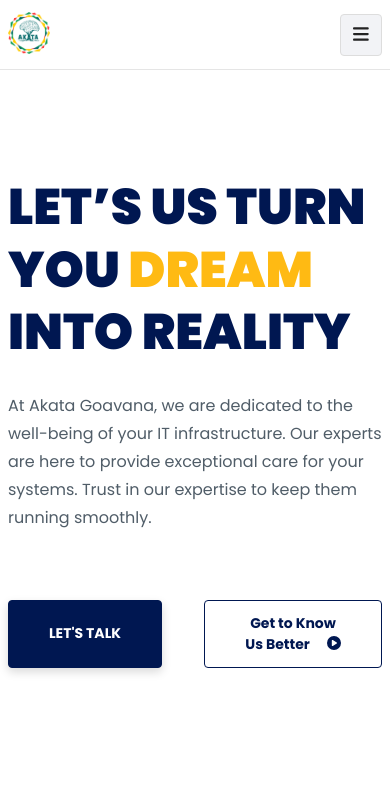
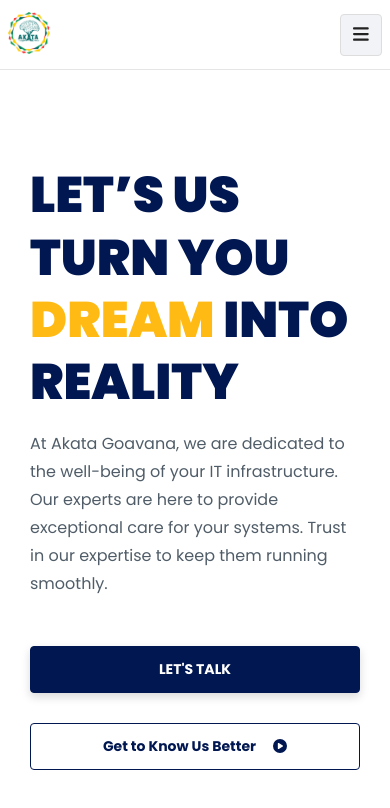
Before and after one commit to maxime-dot/website3, a Next.js app: page / in a window 390 px wide. Shown: the top 808 px of the page. Built offline with nearby package versions, Linux system fonts and the light colour scheme.

Commit message:
feat: add hero image   on  header

```diff
--- a/src/app/components/header/Header.tsx
+++ b/src/app/components/header/Header.tsx
@@ -1,5 +1,6 @@
 "use client";
 import React, { useState } from "react";
+import Image from "next/image";
 import "./header.scss";
 import Button from "../button/Button";
 import ModalLetsTalk from "../modal-lets-talk/ModalLetsTalk";
@@ -9,7 +10,7 @@ const Header: React.FC = () => {
   return (
     <header className="akata-header fill-view d-flex-space-between container">
       {isModalOpen && <ModalLetsTalk onClose={() => setIsModalOpen(false)} />}
-      <div className="header-content d-flex flex-col">
+      <div className="header-content d-flex flex-col w-100">
         <div className="content-text d-flex flex-col">
           <h1 className="akata-title-strong">
             lET’S US TURN YOU <span>DREAM</span> INTO REALITY
@@ -30,6 +31,16 @@ const Header: React.FC = () => {
           <ButtonOutlineIconified title="Get to Know Us Better" />
         </div>
       </div>
+      <div className="header-hero d-flex-center w-100">
+        <Image
+          src={"/images/maki.svg"}
+          alt="Akata goavana, hero image"
+          className="hero-image"
+          width={100}
+          height={100}
+          layout="responsive"
+        />
+      </div>
     </header>
   );
 };
--- a/src/app/components/header/header.scss
+++ b/src/app/components/header/header.scss
@@ -1,4 +1,7 @@
 .akata-header {
+  display: grid;
+  grid-template-columns: 1fr 1fr;
+  min-height: 100vh;
   .header-content {
     gap: 68px;
     .content-text {
@@ -8,4 +11,41 @@
       gap: 42px;
     }
   }
+  .header-hero {
+    overflow: hidden;
+    .hero-image {
+      height: auto;
+      //margin-top: 40px;
+      transform: scale(1.3) translateX(40px);
+      -o-object-fit: cover;
+      object-fit: cover;
+      z-index: -1;
+    }
+  }
 }
+
+@media (max-width: 1024px) {
+  .akata-header {
+    grid-template-columns: 1fr;
+    .header-hero {
+      display: none;
+    }
+  }
+}
+
+@media (max-width: 475px) {
+  .akata-header {
+    margin-top: 90px;
+    padding: 30px;
+    .header-content {
+      .content-text {
+        gap: 16px;
+      }
+      gap: calc(16px * 3);
+      .content-ca-button {
+        flex-direction: column;
+        gap: 30px;
+      }
+    }
+  }
+}
```
Also changed, not shown: public/images/hero-image.png (added), 1 other file (tests, documents, lock files or other folders).
